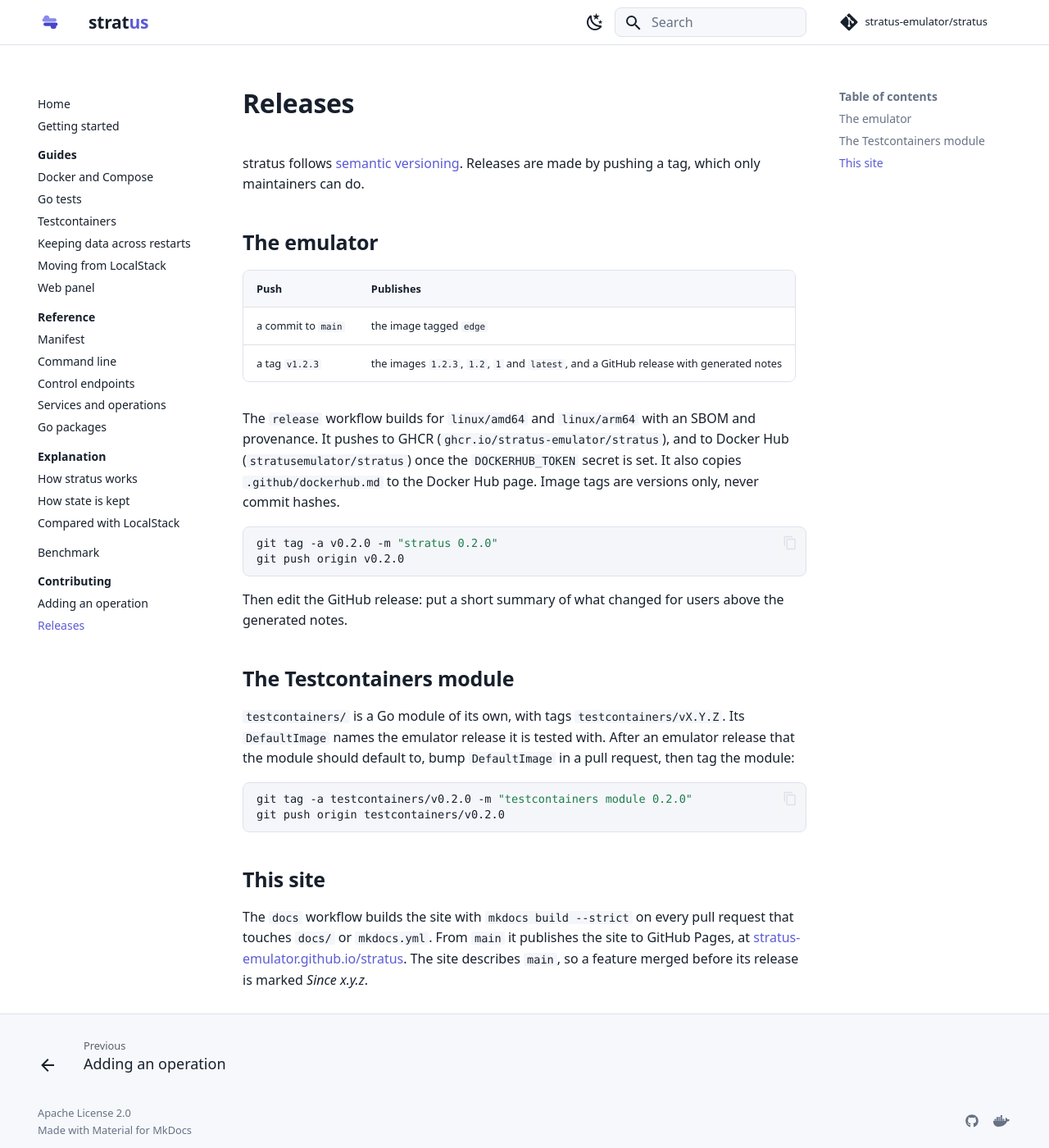
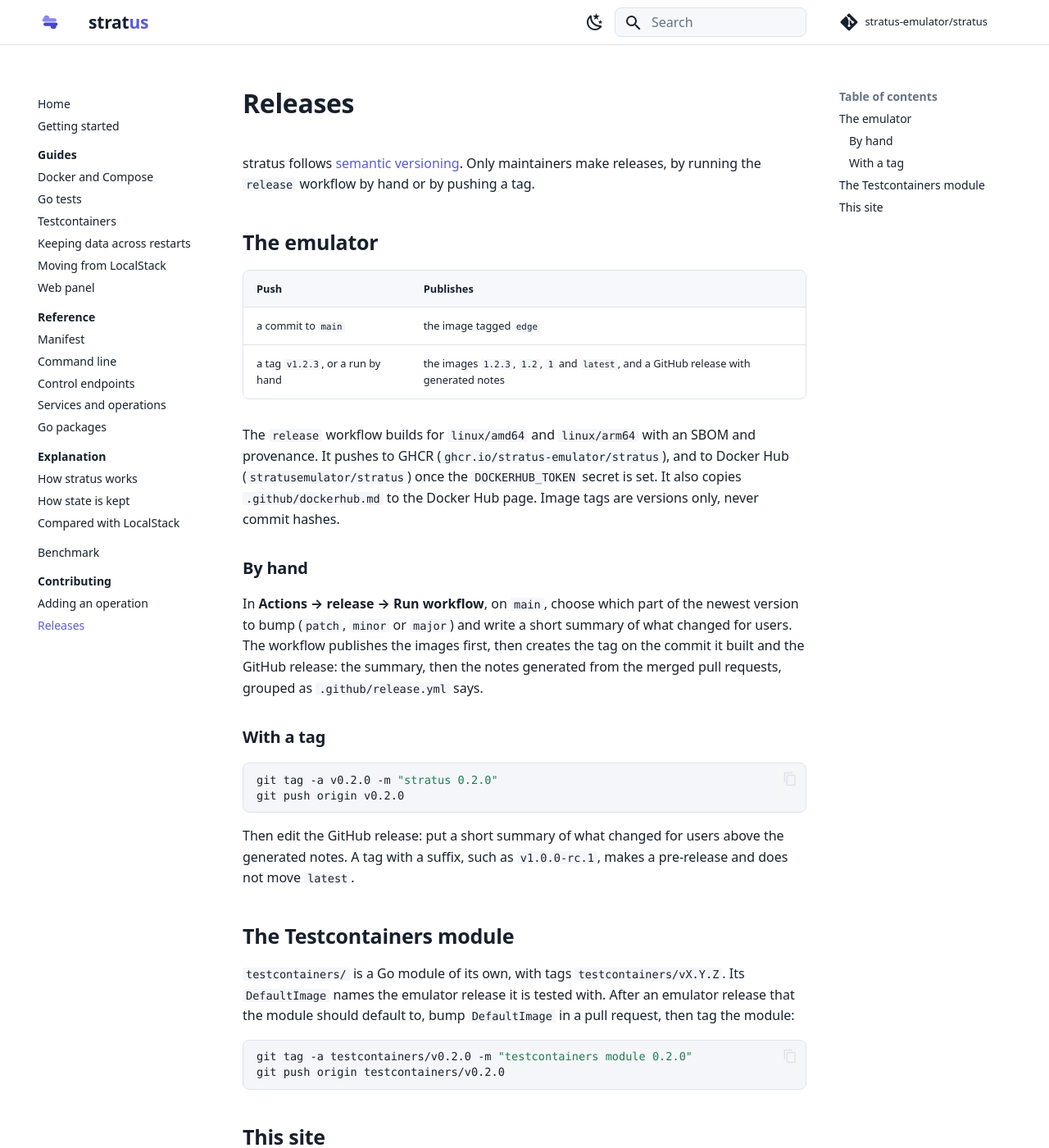
Before and after one commit to playlikeboy/stratus, an MkDocs documentation site: the page built from docs/contributing/releases.md, in a window 1280 px wide and 1400 px high. Shown: the whole window at 82% size. Built offline with MkDocs 1.6.1 and Material for MkDocs 9.7.7, drawn with Linux system fonts in a browser that asks for light colours; comment, search, counter and statistics services are not loaded.

Commit message:
ci: make a release by hand from the release workflow
Run on main, it bumps the newest version (patch, minor or major), publishes
the images, and creates the tag with a GitHub release whose notes are an
optional summary followed by the generated notes, grouped by
.github/release.yml. A suffixed tag is a pre-release and leaves latest alone.

Co-Authored-By: Claude Opus 5.5 <noreply@anthropic.com>
Claude-Session: https://claude.ai/code/session_01RDemkNWPG7wxjTm7SdJSeX

````diff
--- a/docs/contributing/releases.md
+++ b/docs/contributing/releases.md
@@ -1,19 +1,29 @@
 # Releases
 
-stratus follows [semantic versioning](https://semver.org). Releases are made by pushing a tag,
-which only maintainers can do.
+stratus follows [semantic versioning](https://semver.org). Only maintainers make releases, by
+running the `release` workflow by hand or by pushing a tag.
 
 ## The emulator
 
 | Push | Publishes |
 |---|---|
 | a commit to `main` | the image tagged `edge` |
-| a tag `v1.2.3` | the images `1.2.3`, `1.2`, `1` and `latest`, and a GitHub release with generated notes |
+| a tag `v1.2.3`, or a run by hand | the images `1.2.3`, `1.2`, `1` and `latest`, and a GitHub release with generated notes |
 
 The `release` workflow builds for `linux/amd64` and `linux/arm64` with an SBOM and provenance.
 It pushes to GHCR (`ghcr.io/stratus-emulator/stratus`), and to Docker Hub
 (`stratusemulator/stratus`) once the `DOCKERHUB_TOKEN` secret is set. It also copies
 `.github/dockerhub.md` to the Docker Hub page. Image tags are versions only, never commit hashes.
+
+### By hand
+
+In **Actions → release → Run workflow**, on `main`, choose which part of the newest version to bump
+(`patch`, `minor` or `major`) and write a short summary of what changed for users. The workflow
+publishes the images first, then creates the tag on the commit it built and the GitHub release: the
+summary, then the notes generated from the merged pull requests, grouped as `.github/release.yml`
+says.
+
+### With a tag
 
 ```sh
 git tag -a v0.2.0 -m "stratus 0.2.0"
@@ -21,7 +31,7 @@ git push origin v0.2.0
 ```
 
 Then edit the GitHub release: put a short summary of what changed for users above the generated
-notes.
+notes. A tag with a suffix, such as `v1.0.0-rc.1`, makes a pre-release and does not move `latest`.
 
 ## The Testcontainers module
 
````
Also changed, not shown: 2 other files.
